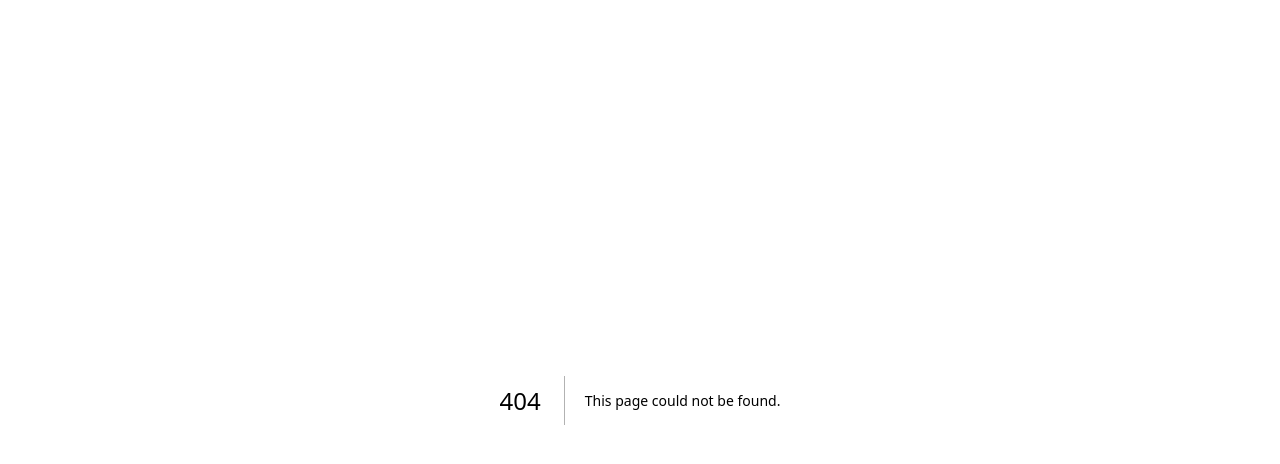
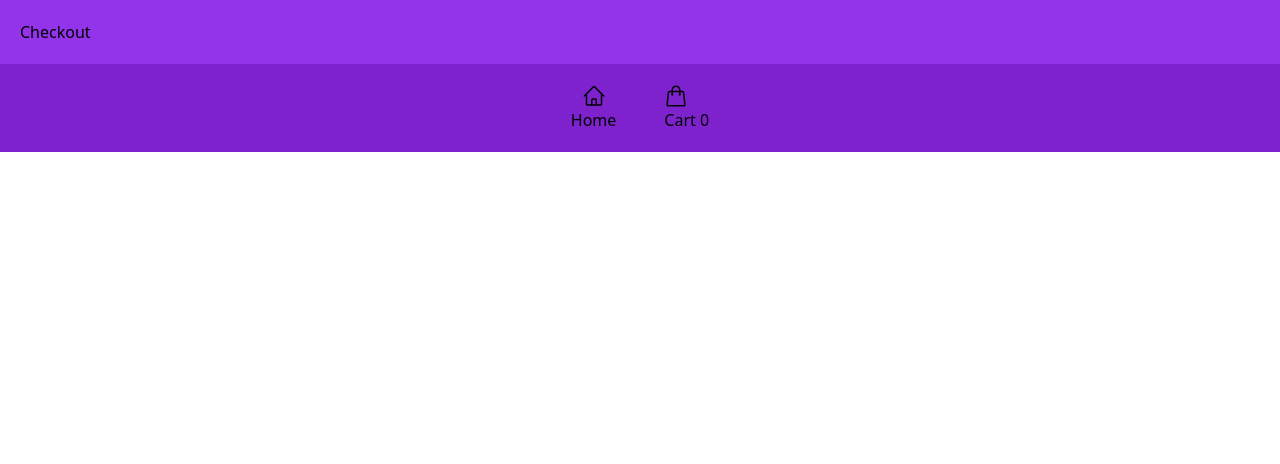
Before and after one commit to elxp101t3r/shiftx, a Next.js app in the folder shiftx/: page /checkout in a window 1280 px wide. Before the commit this address had no page. Shown: the top 464 px of the page. Built offline with nearby package versions, Linux system fonts and the light colour scheme.

Commit message:
Footer + Layout

```diff
--- /dev/null
+++ b/shiftx/components/Footer.js
@@ -0,0 +1,22 @@
+import Link from "next/link";
+import { useRouter } from "next/router";
+export default function Footer(){
+    const router = useRouter();
+    const path = router.pathname;
+    return (
+        <footer className="sticky bottom-0 bg-purple-700 p-5 w-full flex justify-center space-x-12">
+            <Link className={(path === '/' ? 'text-white' : '') +" flex justify-center items-center flex-col"} href={'/'}>
+                <svg xmlns="http://www.w3.org/2000/svg" fill="none" viewBox="0 0 24 24" strokeWidth={1.5} stroke="currentColor" className="w-6 h-6">
+                 <path strokeLinecap="round" strokeLinejoin="round" d="M2.25 12l8.954-8.955c.44-.439 1.152-.439 1.591 0L21.75 12M4.5 9.75v10.125c0 .621.504 1.125 1.125 1.125H9.75v-4.875c0-.621.504-1.125 1.125-1.125h2.25c.621 0 1.125.504 1.125 1.125V21h4.125c.621 0 1.125-.504 1.125-1.125V9.75M8.25 21h8.25" />
+                </svg>
+                <span>Home</span>
+            </Link>
+            <Link className={(path === '/checkout' ? 'text-white' : '')+"flex justify-center items-center flex-col"} href={'/checkout'}>
+                <svg xmlns="http://www.w3.org/2000/svg" fill="none" viewBox="0 0 24 24" strokeWidth={1.5} stroke="currentColor" className="w-6 h-6">
+                <path strokeLinecap="round" strokeLinejoin="round" d="M15.75 10.5V6a3.75 3.75 0 10-7.5 0v4.5m11.356-1.993l1.263 12c.07.665-.45 1.243-1.119 1.243H4.25a1.125 1.125 0 01-1.12-1.243l1.264-12A1.125 1.125 0 015.513 7.5h12.974c.576 0 1.059.435 1.119 1.007zM8.625 10.5a.375.375 0 11-.75 0 .375.375 0 01.75 0zm7.5 0a.375.375 0 11-.75 0 .375.375 0 01.75 0z" />
+                </svg>
+                <span>Cart 0</span>
+            </Link>
+        </footer>
+    );
+}
--- /dev/null
+++ b/shiftx/components/Layout.js
@@ -0,0 +1,11 @@
+import Footer from "./Footer";
+export default function Layout({children}){
+    return(
+        <div>
+            <div className="bg-purple-600 p-5">
+            {children}
+        </div>
+        <Footer/>
+        </div>
+    );
+}
--- /dev/null
+++ b/shiftx/pages/checkout.js
@@ -0,0 +1,8 @@
+import Layout from "../components/Layout"
+export default function CheckoutPag(){
+    return (
+        <Layout>
+            Checkout
+        </Layout>
+    )
+}
--- a/shiftx/pages/index.js
+++ b/shiftx/pages/index.js
@@ -2,6 +2,7 @@ import { useEffect, useState } from "react"
 import Product from "../components/Product";
 import { initMongoose } from "../lib/mongoose";
 import { findAllProducts } from "./api/products";
+import Layout from "../components/Layout";
 
 export default function Home({products}) {
     const [phrase,setPhrase] = useState('');
@@ -13,8 +14,9 @@ export default function Home({products}) {
       products = products.filter(p => p.name.toLowerCase().includes(phrase))
     }
   return (
-      <div className="bg-purple-600 p-5">
-        <input value={phrase} onChange={e => setPhrase(e.target.value)} type="text" placeholder="Search a product..." className="bg-purple-700 w-full py-2 px-4 rounded-xl"/>
+
+      <Layout>
+        <input value={phrase} onChange={e => setPhrase(e.target.value)} type="text" placeholder="Search a product..." className="bg-purple-700 w-full py-2 px-4 rounded-xl text-white focus:outline-none placeholder:text-white focus:outline-purple-800"/>
         <div>
           {categoriesNames.map(categoryName => (
             <div key={categoryName}>
@@ -33,7 +35,7 @@ export default function Home({products}) {
               </div>
           ))}
         </div>
-      </div>
+        </Layout>
   )
 }
 
```
